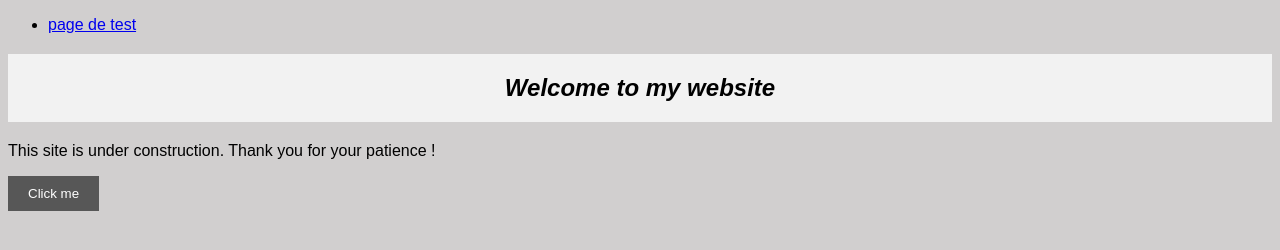
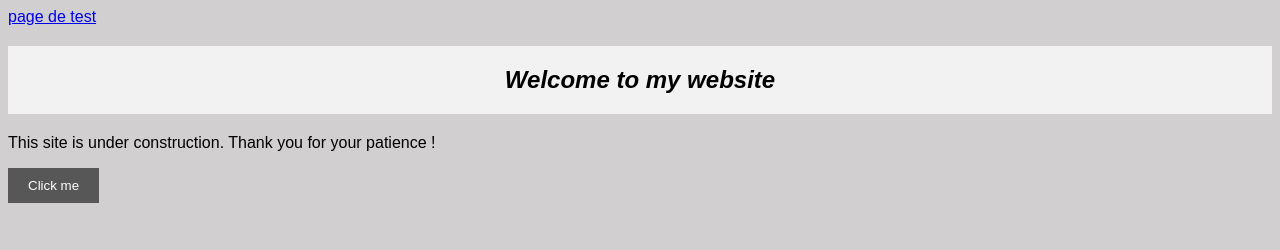
Before and after one commit to Sopbrucor/Portfolio, a plain HTML site: page index.html in a window 1280 px wide. Drawn offline with Linux system fonts and the light colour scheme.

Commit message:
modification du style.css pour améliorer la mise en page et la lisibilité du site web.

```diff
--- a/style.css
+++ b/style.css
@@ -12,8 +12,7 @@ body {
     font-weight: bold;
 }
 
-.header_italic
-{
+.header_italic {
     font-style: italic;
     font-weight: bold;
     background-color: #f2f2f2;
@@ -28,3 +27,12 @@ body {
     border: none;
     cursor: pointer;
 }
+
+ul {
+    list-style-type: none;
+    margin: 0;
+    padding: 0;
+    font-family: Arial, sans-serif;
+    color: #123456;
+
+}
```
